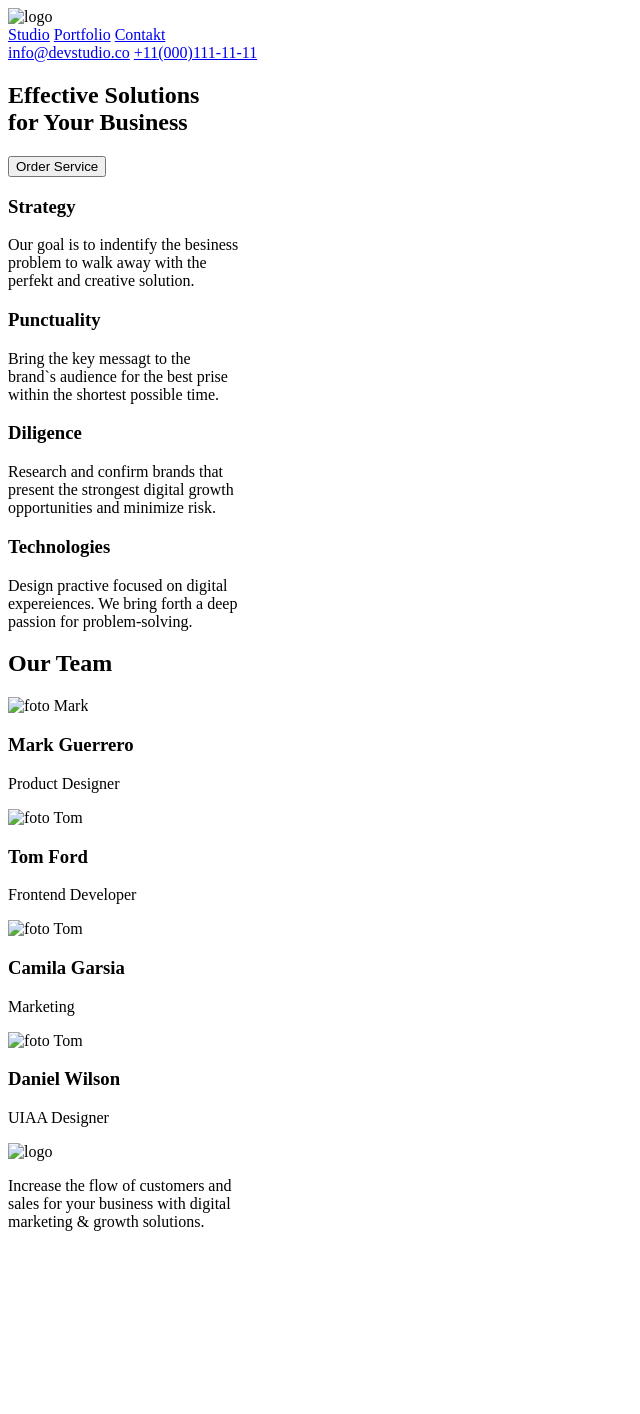
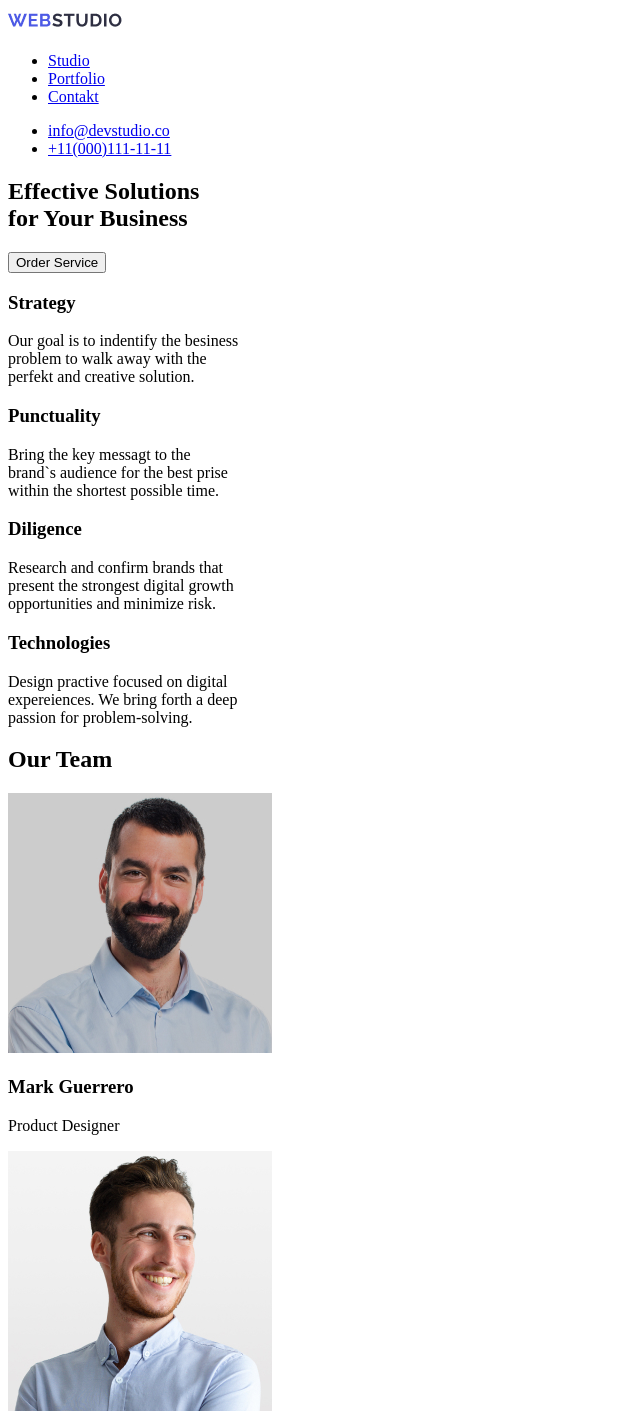
Before and after one commit to Konstantin-2009/goit-markup-hw-01, a plain HTML site: page index.html in a window 1280 px wide. Shown: the top 1414 px of the page, without its empty margins (0-640 px from the left). Before the commit the page ends 1247 px from the top, so only its background shows below. Drawn offline with Linux system fonts and the light colour scheme.

Commit message:
index.html

```diff
--- a/index.html
+++ b/index.html
@@ -12,20 +12,35 @@
         <div class="header-main-item">
           <!-- Лого -->
           <div class="logo">
-            <img src="img.jpg/Logo.png" alt="logo" />
+            <img src="img_jpg/Logo.png" alt="logo" />
           </div>
           <!-- Navigation -->
           <div class="navigation">
-            <nav class="header-nav-item">
+          <nav class="header-nav-item">
+            <ul>
+             <li>
               <a class="nav-link-item" href="#">Studio</a>
+             </li>
+
+             <li>
               <a class="nav-link-item" href="#">Portfolio</a>
+              </li>
+              <li>
               <a class="nav-link-item" href="#">Contakt</a>
-            </nav>
+              </li>
+            </ul>
+          </nav>
           </div>
           <!-- Phones -->
           <div class="phones">
-            <a href="#">info@devstudio.co</a>
-            <a href="#">+11(000)111-11-11</a>
+            <ul>
+            <li>
+              <a href="#">info@devstudio.co</a>
+            </li>
+             <li>
+              <a href="#">+11(000)111-11-11</a>
+             </li>
+          </ul>
           </div>
         </div>
       </div>
@@ -81,31 +96,31 @@
         <h2>Our Team</h2>
         <div class="Team-special">
           <div class="Team-special-item">
-            <img src="img.jpg/img (1).jpg" width="264" alt="foto Mark" />
+            <img src="img_jpg/img (1).jpg" width="264" alt="foto Mark" />
             <h3 class="Team-special-item-title">Mark Guerrero</h3>
             <p class="Team-special-item-descr">Product Designer</p>
           </div>
           <div class="Team-special-item">
-            <img src="img.jpg/img (2).jpg " width="264" alt="foto Tom" />
+            <img src="img_jpg/img (2).jpg " width="264" alt="foto Tom" />
             <h3 class="Team-special-item-title">Tom Ford</h3>
             <p class="Team-special-item-descr">Frontend Developer</p>
           </div>
           <div class="Team-special-item">
-            <img src="img.jpg/img (3).jpg " width="264" alt="foto Tom" />
+            <img src="img_jpg/img (3).jpg " width="264" alt="foto Camila" />
             <h3 class="Team-special-item-title">Camila Garsia</h3>
             <p class="Team-special-item-descr">Marketing</p>
           </div>
           <div class="Team-special-item">
-            <img src="img.jpg/img (4).jpg " width="264" alt="foto Tom" />
+            <img src="img_jpg/img (4).jpg " width="264" alt="foto Tom" />
             <h3 class="Team-special-item-title">Daniel Wilson</h3>
-            <p class="Team-special-item-descr">UIAA Designer</p>
+            <p class="Team-special-item-descr">UI Designer</p>
           </div>
         </div>
       </section>
     </main>
 
     <footer>
-      <img src="img.jpg/Logo.png" alt="logo" />
+      <img src="img_jpg/Logo.png" alt="logo" />
 
       <p>
         Increase the flow of customers and <br />
```
